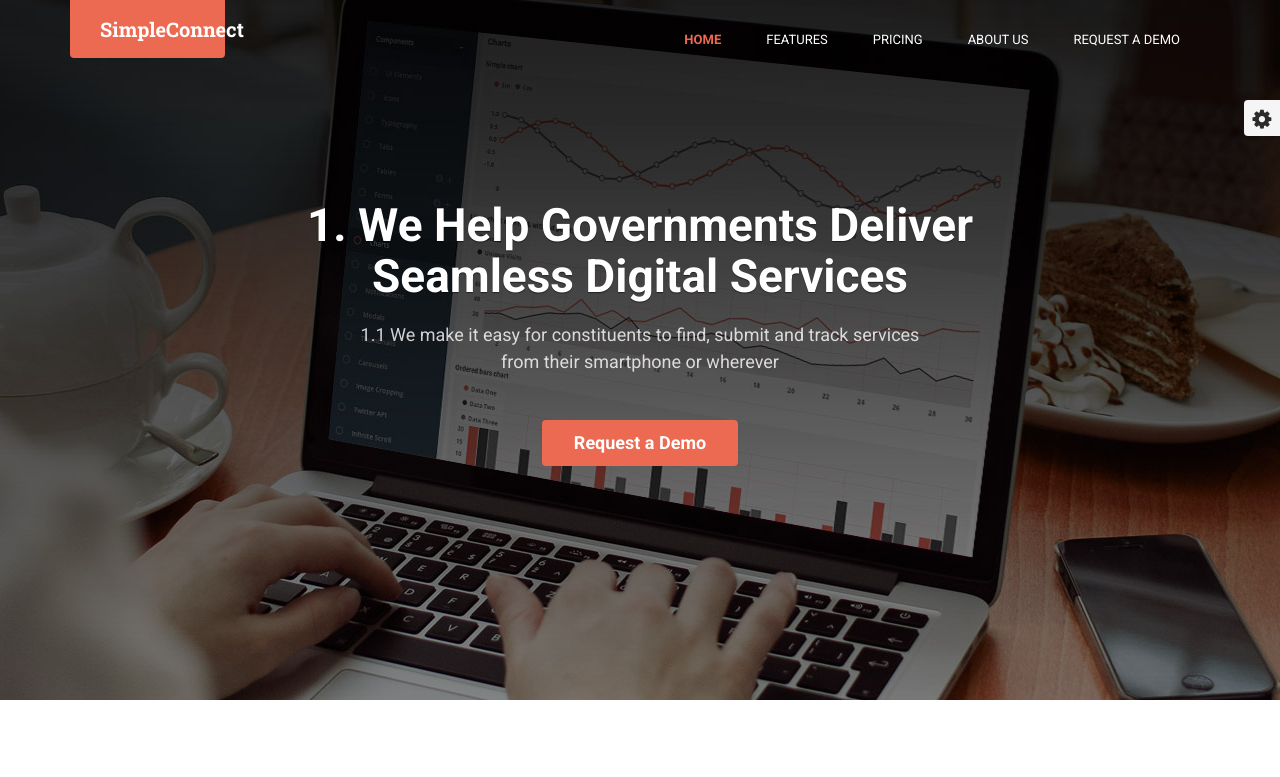
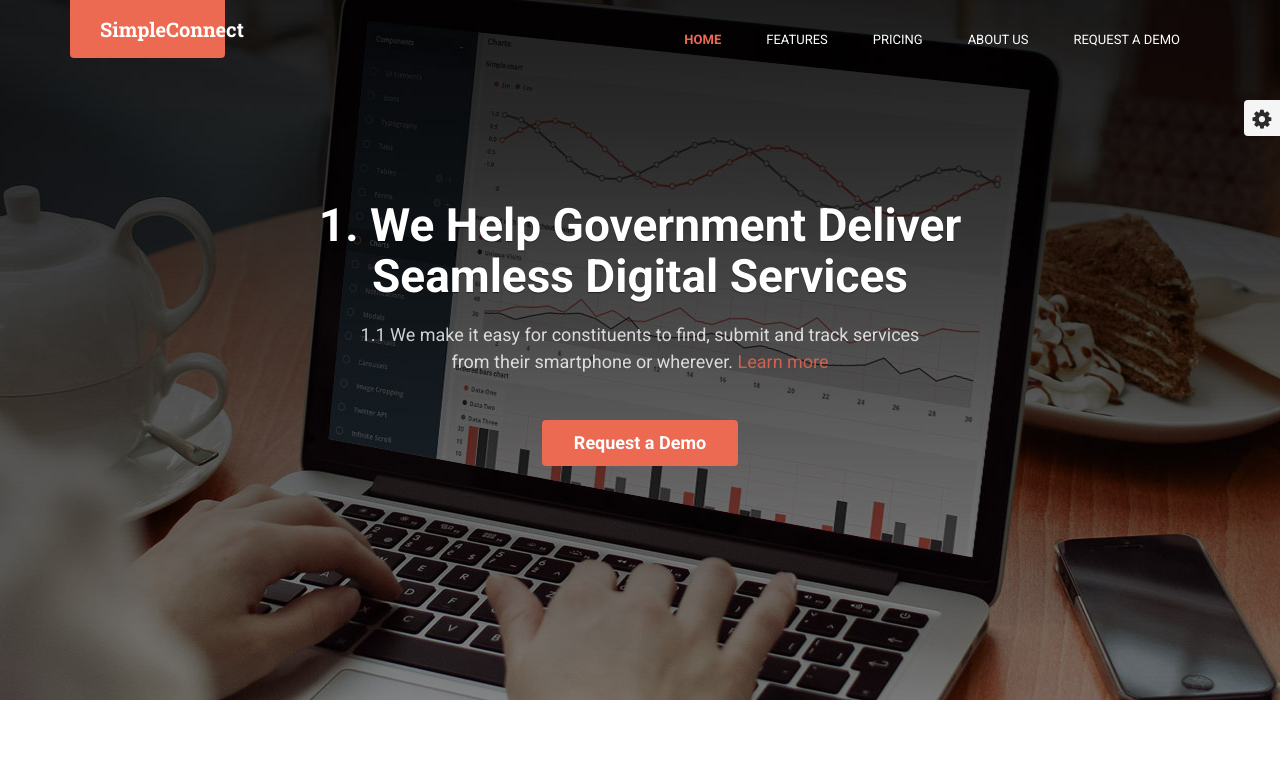
Before and after one commit to SimpleConnect/SimpleConnect.github.io, a plain HTML site: page index.html in a window 1280 px wide. Shown: the top 777 px of the page. Drawn offline with Linux system fonts and the light colour scheme; a script that the page names is missing.

Commit message:
learn more internal link

```diff
--- a/index.html
+++ b/index.html
@@ -68,8 +68,8 @@
 
     <section class="promo section section-on-bg">
         <div class="container text-center">
-            <h2 class="title">1. We Help Governments Deliver <br/> Seamless Digital Services<br /></h2>
-            <p class="intro">1.1 We make it easy for constituents to find, submit and track services from their smartphone or wherever</p>
+            <h2 class="title">1. We Help Government Deliver <br/> Seamless Digital Services<br /></h2>
+            <p class="intro">1.1 We make it easy for constituents to find, submit and track services from their smartphone or wherever. <a href="#why">Learn more</a></p>
             <p><a class="btn btn-cta btn-cta-primary" href="contact.html">Request a Demo</a></p>
       <!--      <button type="button" class="play-trigger btn-link " data-toggle="modal" data-target="#modal-video" ><i class="fa fa-youtube-play"></i> Watch the video</button>-->
         </div><!--//container-->
```
